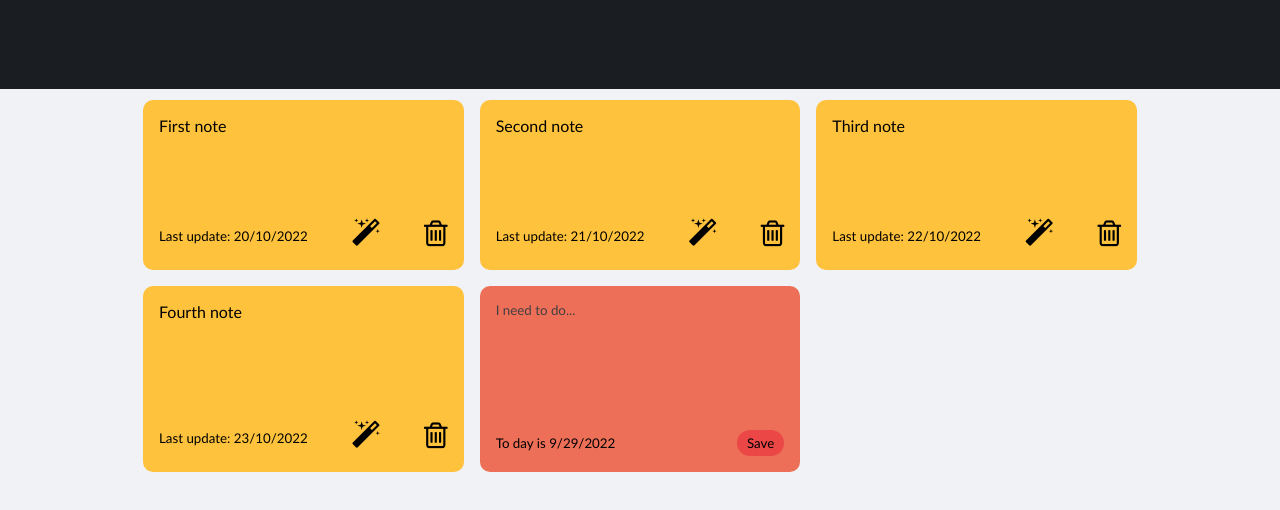
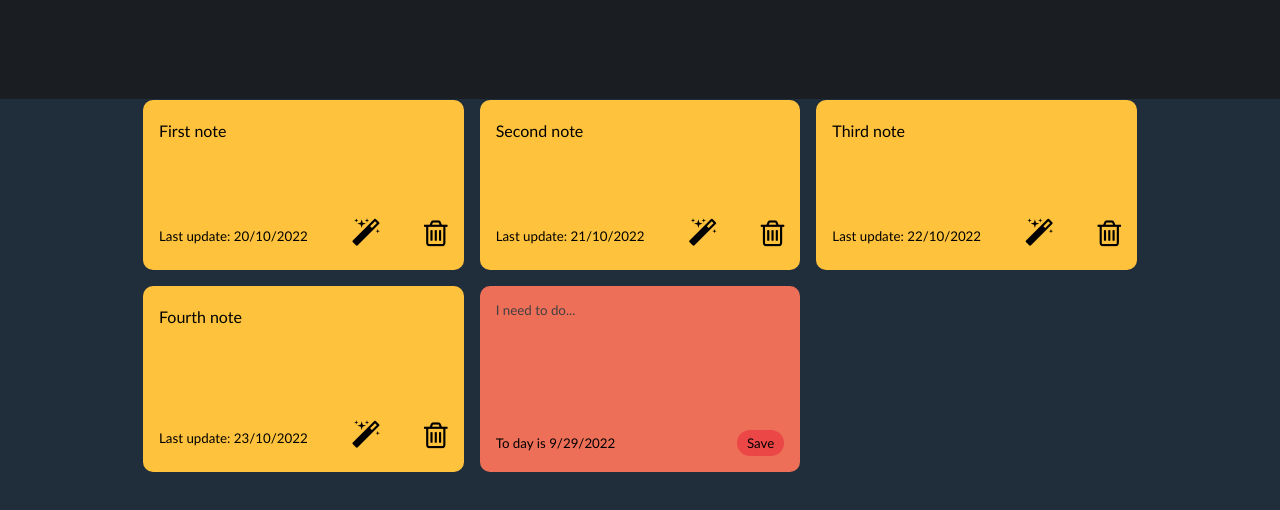
Before and after one commit to JohanTT/Todo-What, a React (Create React App) app: page /NoteList in a window 1280 px wide. Shown: the top 510 px of the page. Built offline with nearby package versions, Linux system fonts and the light colour scheme.

Commit message:
Update check note 25/10

```diff
--- a/src/components/NoteComponents/NoteList.js
+++ b/src/components/NoteComponents/NoteList.js
@@ -6,26 +6,25 @@ import { NotesContext } from '../../contexts/NotesContext';
 import Nav from '../Nav';
 
 function NoteList() {
-    const { noteValue, setNoteValue, addNote, deleteNote, openEdit} = useContext(NotesContext);
-    // useEffect(() => {
-    //     const savedNote = JSON.parse(localStorage.getItem('react-notes-app-data'));
-    //     if (savedNote) {
-    //         setNoteValue(savedNote);
-    //     }
-    //         console.log("Lần 1",savedNote);
-    // }, [])
-    // useEffect(() => {
-    //     localStorage.setItem('react-notes-app-data', JSON.stringify(noteValue));
-    // }, [noteValue])
+    const { noteValue, toggleCheckNote, addNote, deleteNote, openEdit} = useContext(NotesContext);
 
     return (
         <div>
             <Nav />
+            {
+                window.addEventListener("load", function(){
+                    noteValue.forEach(note => {
+                        var check = document.getElementsByName(note.id);
+                            if (note.check === "true") check[0].classList.add("done");
+                            else check[0].classList.remove("done");
+                    });
+                })
+            }
         <div class="container">
             <div class="note-list">
                 {noteValue.map((note) => (
-                    <div className="note" name={note.id} key={note.id} >
-                        <span>
+                    <div className="note"  name={note.id} key={note.id}>
+                        <span onClick={() => { toggleCheckNote(note.id); }}>
                             { note.title }
                         </span>
                         {/* Ô nhập text  */}
--- a/src/contexts/NotesContext.js
+++ b/src/contexts/NotesContext.js
@@ -7,9 +7,11 @@ export const NotesContext = createContext ({
         title: "null",
         content: "null",
         date: "null",
+        check: "false",
         setId: () => {},
         setTitle: () => {},
-        setDate: () => {}
+        setDate: () => {},
+        setCheck: () => {}
     },
     setNoteValue: () => {}
 });
@@ -21,22 +23,26 @@ export const NotesContextProvider = ({children}) => {
         {
             id: nanoid(),
             title: "First note",
-            date: "20/10/2022"
+            date: "20/10/2022",
+            check: "true"
         },
         {
             id: nanoid(),
             title: "Second note",
-            date: "21/10/2022"
+            date: "21/10/2022",
+            check: "false"
         },
         {
             id: nanoid(),
             title: "Third note",
-            date: "22/10/2022"
+            date: "22/10/2022",
+            check: "false"
         },
         {
             id: nanoid(),
             title: "Fourth note",
-            date: "23/10/2022"
+            date: "23/10/2022",
+            check: "false"
         }
     ]);
 
@@ -49,7 +55,8 @@ export const NotesContextProvider = ({children}) => {
         const newNote = {
             id: nanoid(),
             title: title,
-            date: date.toLocaleDateString()
+            date: date.toLocaleDateString(),
+            check: "false"
         };
         const newNotes = [...noteValue, newNote];
         setNoteValue(newNotes);
@@ -62,6 +69,7 @@ export const NotesContextProvider = ({children}) => {
             if (noteValue[i].id === id) {
                 noteValue[i].title = title;
                 noteValue[i].date = date.toLocaleDateString();
+                noteValue[i].check = "false"
             }
             newNotes.push(noteValue[i]);
         }
@@ -70,6 +78,26 @@ export const NotesContextProvider = ({children}) => {
 
     const deleteNote = (id) => {
         const newNotes = noteValue.filter((noteValue) => noteValue.id !== id);
+        setNoteValue(newNotes);
+    }
+
+    const toggleCheckNote = (id) => {
+        const newNotes = [];
+        for (var i = 0; i < noteValue.length; i++) {
+            if (noteValue[i].id === id) {
+                const CheckNote = document.getElementsByName(id);
+                if (noteValue[i].check === "true")
+                {
+                    CheckNote[0].classList.remove("done");
+                    noteValue[i].check = "false";
+                }
+                else {
+                    CheckNote[0].classList.add("done");
+                    noteValue[i].check = "true";
+                }
+            }
+            newNotes.push(noteValue[i]);
+        }
         setNoteValue(newNotes);
     }
 
@@ -85,7 +113,8 @@ export const NotesContextProvider = ({children}) => {
             addNote,
             editNote,
             deleteNote,
-            openEdit
+            openEdit,
+            toggleCheckNote
         }}>
             {children}
         </NotesContext.Provider>
--- a/src/css/note.css
+++ b/src/css/note.css
@@ -2,13 +2,14 @@
 
 @media screen and (max-width: 750px) {
     .container {
-      padding-top: 230px !important;
+        padding-top: 230px !important;
     }
-  }
+}
 
-html{
+body{
     background-color: rgb(32, 45, 58);
 }
+
 ::placeholder {
     color: #413F42;
 }
@@ -73,7 +74,17 @@ textarea:focus {
     display: flex;
     flex-direction: column;
     justify-content: space-between;
-    transition: all .2s ease-in-out;
+    transition: all 0.4s cubic-bezier(0.35, 0, 0.07, 1) 0.1s;;
+}
+
+.note.done span {
+    text-decoration: line-through;
+}
+
+.note.done {
+    opacity: 0.5;
+    transform: scale(0.95);
+    box-shadow: 5px 5px 7px 0px rgb(81, 187, 233), -5px -5px 7px 0px rgb(81, 187, 233);
 }
 
 .note:hover {
@@ -130,4 +141,6 @@ textarea:focus {
 
 span {
     word-wrap: break-word;
+    padding: 5px 0;
+    cursor: pointer;
 }
--- a/src/css/timeline.css
+++ b/src/css/timeline.css
@@ -1,7 +1,7 @@
 /* The actual timeline (the vertical ruler) */
 html{
     /* background-color: rgb(32, 45, 58); */
-    background-color: #F0F2F5;
+    /* background-color: #F0F2F5; */
 }
 
 .container .page {
```
